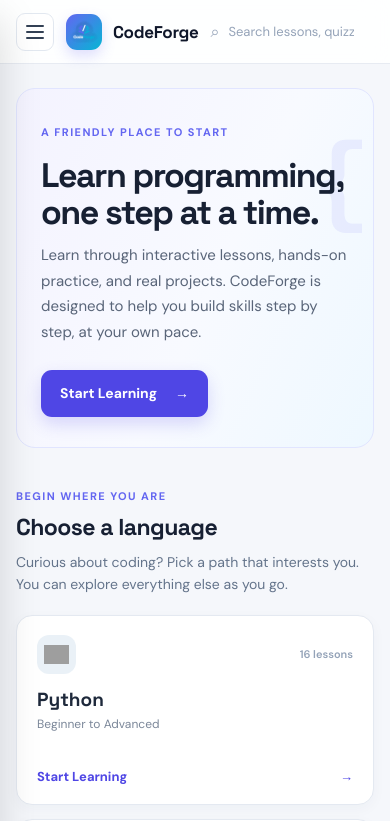
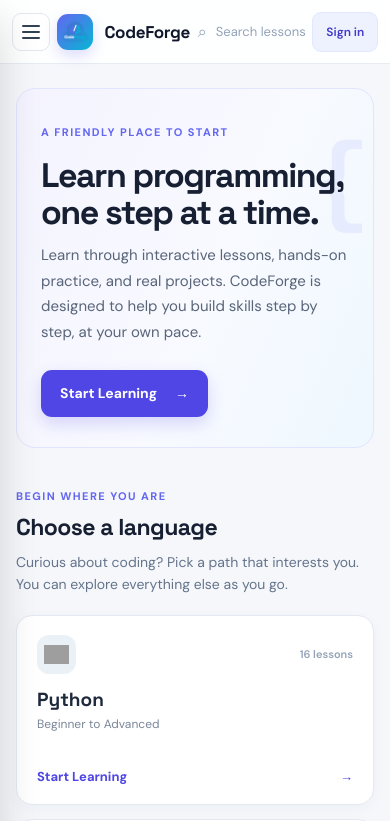
Before and after one commit to markdennis2121/RoadMapWeb, a React (Vite) app: page / in a window 390 px wide. Shown: the top 821 px of the page. Built offline with nearby package versions, Linux system fonts and the light colour scheme; grey boxes are pictures that could not be loaded.

Commit message:
Updated the responsive header and account menu in

```diff
--- a/src/components/DashboardShell.jsx
+++ b/src/components/DashboardShell.jsx
@@ -495,8 +495,8 @@ export function DashboardShell({
             <div className="profile-dropdown-wrapper" ref={el => profileRef.current = el}>
               <button
                 onClick={() => session ? setProfileOpen(o => !o) : onRequestAuth()}
-                className="profile-trigger"
-                aria-label="Open profile menu"
+                className={`profile-trigger${session ? '' : ' guest'}`}
+                aria-label={session ? 'Open profile menu' : 'Sign in'}
                 aria-expanded={profileOpen}
               >
                 {session ? <>
@@ -532,7 +532,14 @@ export function DashboardShell({
                     <svg width="15" height="15" viewBox="0 0 24 24" fill="none" stroke="currentColor" strokeWidth="2" strokeLinecap="round" strokeLinejoin="round"><path d="M20 21v-2a4 4 0 0 0-4-4H8a4 4 0 0 0-4 4v2"/><circle cx="12" cy="7" r="4"/></svg>
                     Profile
                   </button>
-                  <button className="profile-dropdown-item" onClick={() => setProfileOpen(false)}>
+                  <button className="profile-dropdown-item" onClick={() => {
+                    setProfileOpen(false);
+                    document.getElementById('learning-progress-summary')?.scrollIntoView({ behavior: 'smooth', block: 'center' });
+                  }}>
+                    <svg width="15" height="15" viewBox="0 0 24 24" fill="none" stroke="currentColor" strokeWidth="2" strokeLinecap="round" strokeLinejoin="round"><path d="M3 3v18h18"/><path d="m19 9-5 5-4-4-3 3"/></svg>
+                    Progress
+                  </button>
+                  <button className="profile-dropdown-item" onClick={() => { onProfile(); setProfileOpen(false); }}>
                     <svg width="15" height="15" viewBox="0 0 24 24" fill="none" stroke="currentColor" strokeWidth="2" strokeLinecap="round" strokeLinejoin="round"><circle cx="12" cy="12" r="3"/><path d="M19.07 4.93a10 10 0 0 1 0 14.14M4.93 4.93a10 10 0 0 0 0 14.14"/></svg>
                     Settings
                   </button>
@@ -628,7 +635,7 @@ export function DashboardShell({
                 </section>
               )}
 
-              {session && <section className="metric-grid">
+              {session && <section id="learning-progress-summary" className="metric-grid">
                 <article className="metric-card">
                   <span className="metric-icon indigo">◎</span>
                   <div>
--- a/src/index.css
+++ b/src/index.css
@@ -1340,6 +1340,7 @@ button:focus-visible, input:focus-visible, select:focus-visible, a:focus-visible
   gap: 9px;
   max-width: 380px;
   flex: 1;
+  min-width: 0;
   color: #94a3b8;
 }
 
@@ -1361,6 +1362,7 @@ button:focus-visible, input:focus-visible, select:focus-visible, a:focus-visible
   align-items: center;
   gap: 10px;
   margin-left: auto;
+  flex: 0 0 auto;
 }
 
 .primary-action {
@@ -1383,13 +1385,25 @@ button:focus-visible, input:focus-visible, select:focus-visible, a:focus-visible
 .profile-trigger {
   display: flex;
   align-items: center;
+  justify-content: center;
+  min-width: 40px;
+  min-height: 40px;
   gap: 8px;
-  padding: 4px 0 4px 8px;
+  padding: 4px 8px;
   border: 0;
   color: #475569;
   background: transparent;
   font-size: 12.5px;
   font-weight: 600;
+}
+
+.profile-trigger.guest {
+  padding-inline: 12px;
+  border: 1px solid #e0e7ff;
+  border-radius: 9px;
+  color: #4338ca;
+  background: #eef2ff;
+  white-space: nowrap;
 }
 
 .avatar {
@@ -3425,8 +3439,9 @@ button:focus-visible, input:focus-visible, select:focus-visible, a:focus-visible
     display: flex;
     flex: 1;
     max-width: none;
+    min-width: 0;
   }
-  .profile-name {
+  .profile-trigger:not(.guest) .profile-name {
     display: none;
   }
   .profile-chevron {
@@ -3463,8 +3478,37 @@ button:focus-visible, input:focus-visible, select:focus-visible, a:focus-visible
 
   .workspace-header {
     height: 64px;
-    padding: 0 16px;
-    gap: 12px;
+    padding: 0 clamp(8px, 3vw, 16px);
+    gap: clamp(6px, 2vw, 12px);
+  }
+
+  .header-actions {
+    margin-left: 0;
+  }
+
+  .profile-trigger.guest {
+    min-width: 66px;
+    min-height: 40px;
+    padding-inline: 9px;
+    font-size: 12px;
+  }
+
+  .mobile-brand,
+  .mobile-menu-btn {
+    flex: 0 0 auto;
+  }
+
+  .mobile-brand strong {
+    white-space: nowrap;
+  }
+
+  .profile-dropdown-menu {
+    position: fixed;
+    top: 58px;
+    right: 8px;
+    width: min(260px, calc(100vw - 16px));
+    max-height: calc(100dvh - 72px);
+    overflow-y: auto;
   }
 
   .workspace-content {
@@ -3505,6 +3549,23 @@ button:focus-visible, input:focus-visible, select:focus-visible, a:focus-visible
   }
   .study-nav-btn {
     justify-content: space-between;
+  }
+}
+
+@media (max-width: 380px) {
+  .mobile-brand strong {
+    display: none;
+  }
+  .workspace-header {
+    gap: 6px;
+  }
+  .mobile-menu-btn {
+    width: 36px;
+    height: 36px;
+  }
+  .profile-trigger.guest {
+    min-width: 62px;
+    padding-inline: 7px;
   }
 }
 
```
